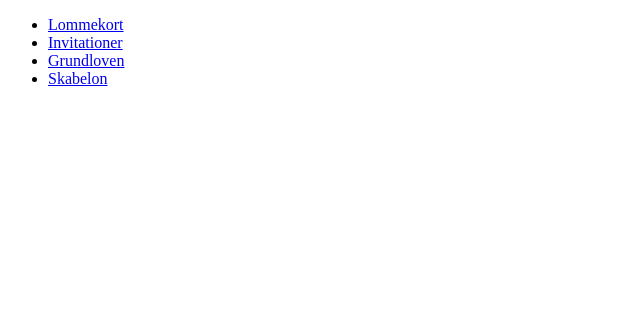
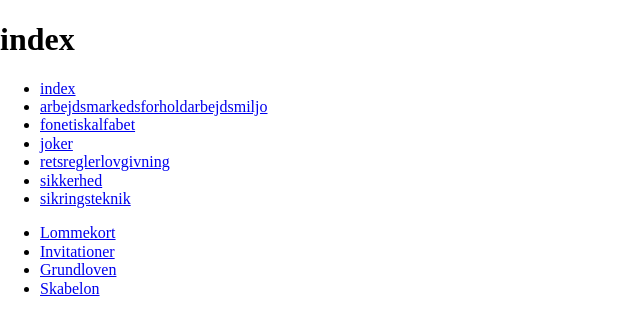
Before and after one commit to benbuch/benbuch.github.io, a plain HTML site: page index.html in a window 1280 px wide. Shown: the whole page, without its empty margins (0-640 px from the left). Drawn offline with nearby package versions, Linux system fonts and the light colour scheme.

Commit message:
Update index.html

```diff
--- a/index.html
+++ b/index.html
@@ -1,9 +1,40 @@
 <!DOCTYPE html>
 <html>
   <head>
-<title>benbuch.dk</title>
+    <title>Index</title>
+    <meta name="viewport" content="width=device-width, initial-scale=1">
+    <link rel="stylesheet" href="https://cdnjs.cloudflare.com/ajax/libs/normalize/8.0.1/normalize.min.css" integrity="sha512-NhSC1YmyruXifcj/KFRWoC561YpHpc5Jtzgvbuzx5VozKpWvQ+4nXhPdFgmx8xqexRcpAglTj9sIBWINXa8x5w==" crossorigin="anonymous" referrerpolicy="no-referrer" />
+    <link rel="stylesheet" href="styles.css">
+
   </head>
+
   <body>
+    <h1>index</h1>
+
+    <nav>
+      <ul>
+        <li><a href="index.html">index</a></li>
+        <li><a href="arbejdsmarkedsforholdarbejdsmiljo.html">arbejdsmarkedsforholdarbejdsmiljo</a></li>
+        <li><a href="fonetiskalfabet.html">fonetiskalfabet</a></li>
+        <li><a href="joker.html">joker</a></li>
+        <li><a href="retsreglerlovgivning.html">retsreglerlovgivning</a></li>
+        <li><a href="sikkerhed.html">sikkerhed</a></li>
+        <li><a href="sikringsteknik.html">sikringsteknik</a></li>
+        <!--
+          <li><a href="./kommunikationkonflikthåndtering.html">Kommunikation & Konflikthåndtering</a></li>
+          <li><a href="./sikringsteknik.html">Sikringsteknik</a></li>
+          <li><a href="./lovgivningopsummering.html">Lovgivning - Opsummering</a></li>
+          <li><a href="./arbejdsmarkedsforholdarbejdsmiljo.html">Arbejdsmarkedsforhold og arbejdsmiljø</a></li>
+          <li><a href="./gerningstedsignalement.html">Gerningsted og signalement</a></li>
+          <li><a href="./rapportering.html">Rapportering</a></li>
+          <li><a href="./grundlov.html">Grundlov</a></li>
+          <li><a href="./retsplejeloven.html">Retsplejeloven</a></li>
+          <li><a href="./straffeloven.html">Straffeloven</a></li>
+          <li><a href="./brandbekaempelse.html">Brandbekæmpelse</a></li>
+          <li><a href="./retsreglerlovgivning.html">Retsregler og lovgivning</a></li>
+        -->
+      </ul>
+    </nav>
     <ul>
       <li><a href="https://github.com/benbuch/benbuch.github.io/raw/master/Lommekort.docx">Lommekort</a></li>
       <li><a href="https://github.com/benbuch/benbuch.github.io/raw/master/Invitationer.docx">Invitationer</a></li>
```
Lines whose indentation alone changed are shown as unchanged.
